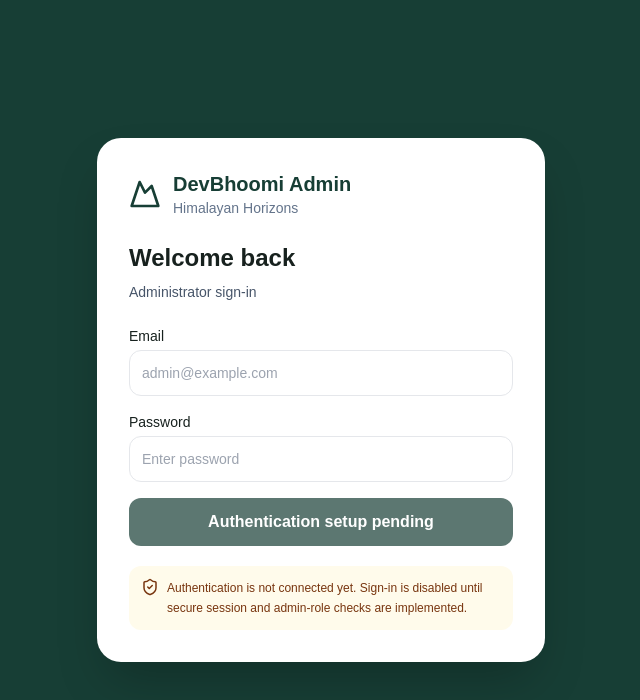
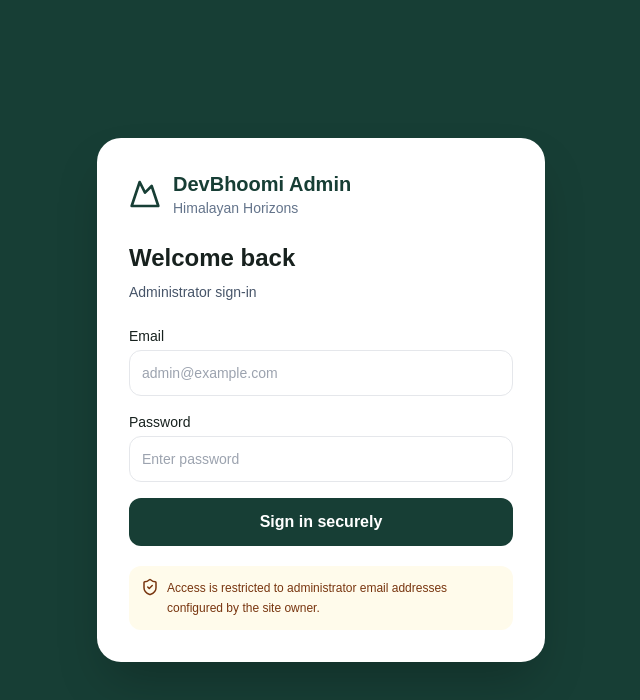
Before and after one commit to prakashrawatitgopeshwar-cmd/Devbhoomi-Uttarakhand-, a Next.js app: page /admin/login in a window 1280 px wide. Shown: the top 700 px of the page, without its empty margins (319-959 px from the left). Built offline with nearby package versions, Linux system fonts and the light colour scheme.

Commit message:
Connect admin login form to secure server action

```diff
--- a/src/app/admin/login/page.tsx
+++ b/src/app/admin/login/page.tsx
@@ -1,34 +1,37 @@
 import { Mountain, ShieldCheck } from "lucide-react";
+import { signInAdmin } from "./actions";
 
-export default function Login() {
+export default async function Login({ searchParams }: { searchParams: { error?: string } }) {
+  const messages: Record<string, string> = {
+    missing: "Email aur password dono enter karein.",
+    invalid: "Sign-in details valid nahi hain ya account admin allowlist mein nahi hai.",
+    setup: "Authentication setup incomplete hai. Admin configuration check karein.",
+    unauthorized: "Is account ko admin access nahi diya gaya hai.",
+    auth: "Please sign in to continue.",
+  };
+  const error = searchParams?.error;
   return (
     <main className="flex min-h-screen items-center justify-center bg-[#173e35] p-5">
       <section className="w-full max-w-md rounded-3xl bg-white p-8 shadow-2xl">
         <div className="mb-6 flex items-center gap-3 text-[#173e35]">
           <Mountain size={32} />
-          <div>
-            <h1 className="text-xl font-bold">DevBhoomi Admin</h1>
-            <p className="text-sm text-slate-500">Himalayan Horizons</p>
-          </div>
+          <div><h1 className="text-xl font-bold">DevBhoomi Admin</h1><p className="text-sm text-slate-500">Himalayan Horizons</p></div>
         </div>
         <h2 className="text-2xl font-semibold">Welcome back</h2>
         <p className="mt-2 text-sm text-slate-600">Administrator sign-in</p>
-        <form className="mt-6 space-y-4">
-          <label className="block text-sm font-medium">
-            Email
-            <input type="email" autoComplete="username" placeholder="admin@example.com" className="mt-1 w-full rounded-xl border px-3 py-3" />
+        {error && <p role="alert" className="mt-4 rounded-xl bg-red-50 p-3 text-sm text-red-800">{messages[error] ?? "Sign-in failed."}</p>}
+        <form action={signInAdmin} className="mt-6 space-y-4">
+          <label className="block text-sm font-medium">Email
+            <input name="email" type="email" required autoComplete="username" placeholder="admin@example.com" className="mt-1 w-full rounded-xl border px-3 py-3" />
           </label>
-          <label className="block text-sm font-medium">
-            Password
-            <input type="password" autoComplete="current-password" placeholder="Enter password" className="mt-1 w-full rounded-xl border px-3 py-3" />
+          <label className="block text-sm font-medium">Password
+            <input name="password" type="password" required autoComplete="current-password" placeholder="Enter password" className="mt-1 w-full rounded-xl border px-3 py-3" />
           </label>
-          <button type="button" disabled className="w-full cursor-not-allowed rounded-xl bg-[#173e35]/70 px-4 py-3 font-semibold text-white">
-            Authentication setup pending
-          </button>
+          <button type="submit" className="w-full rounded-xl bg-[#173e35] px-4 py-3 font-semibold text-white hover:bg-[#245749]">Sign in securely</button>
         </form>
         <p className="mt-5 flex gap-2 rounded-xl bg-amber-50 p-3 text-xs leading-5 text-amber-900">
           <ShieldCheck size={18} className="shrink-0" />
-          Authentication is not connected yet. Sign-in is disabled until secure session and admin-role checks are implemented.
+          Access is restricted to administrator email addresses configured by the site owner.
         </p>
       </section>
     </main>
```
